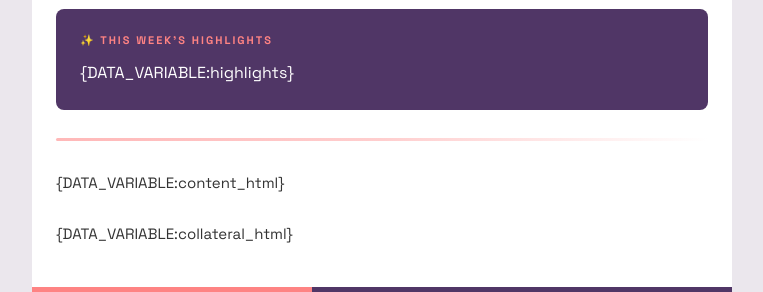
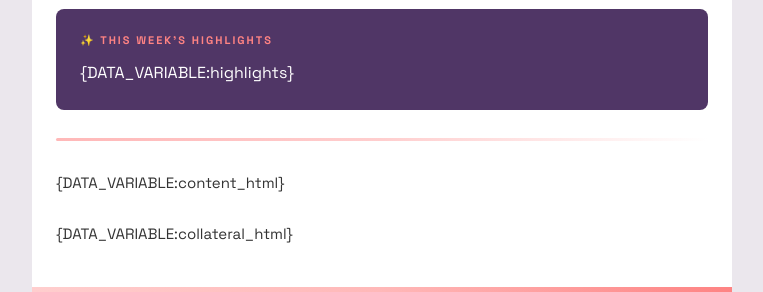
Before and after one commit to Helios-Software-Group/Lilee-Newsletter-Agent, a website: page email-template/index.html in a window 1280 px wide. Shown: the part 254-546 px from the top of the page, without its empty margins (258-1021 px from the left). Drawn offline with Linux system fonts and the light colour scheme.

Commit message:
Style: change footer accent bar to coral gradient
- Matches top accent bar style
- Gradient: #FFCECE → #FFB8B8 → #FE8383 (light coral to coral)

```diff
--- a/email-template/index.html
+++ b/email-template/index.html
@@ -629,9 +629,9 @@
     </div>
     <!--[if mso | IE]></td></tr></table><![endif]-->
 
-    <!-- Footer - Top Accent Bar (Coral and Purple) -->
+    <!-- Footer - Top Accent Bar (Coral Gradient) -->
     <!--[if mso | IE]><table align="center" border="0" cellpadding="0" cellspacing="0" class="" role="presentation" style="width:700px;" width="700" ><tr><td style="line-height:0px;font-size:0px;mso-line-height-rule:exactly;"><![endif]-->
-    <div style="background:linear-gradient(90deg, #FE8383 0%, #FE8383 40%, #503666 40%, #503666 100%);margin:0px auto;max-width:700px;height:8px;">
+    <div style="background:linear-gradient(90deg, #FFCECE 0%, #FFB8B8 50%, #FE8383 100%);margin:0px auto;max-width:700px;height:8px;">
     </div>
     <!--[if mso | IE]></td></tr></table><![endif]-->
 
```
Also changed, not shown: 2 other files.
